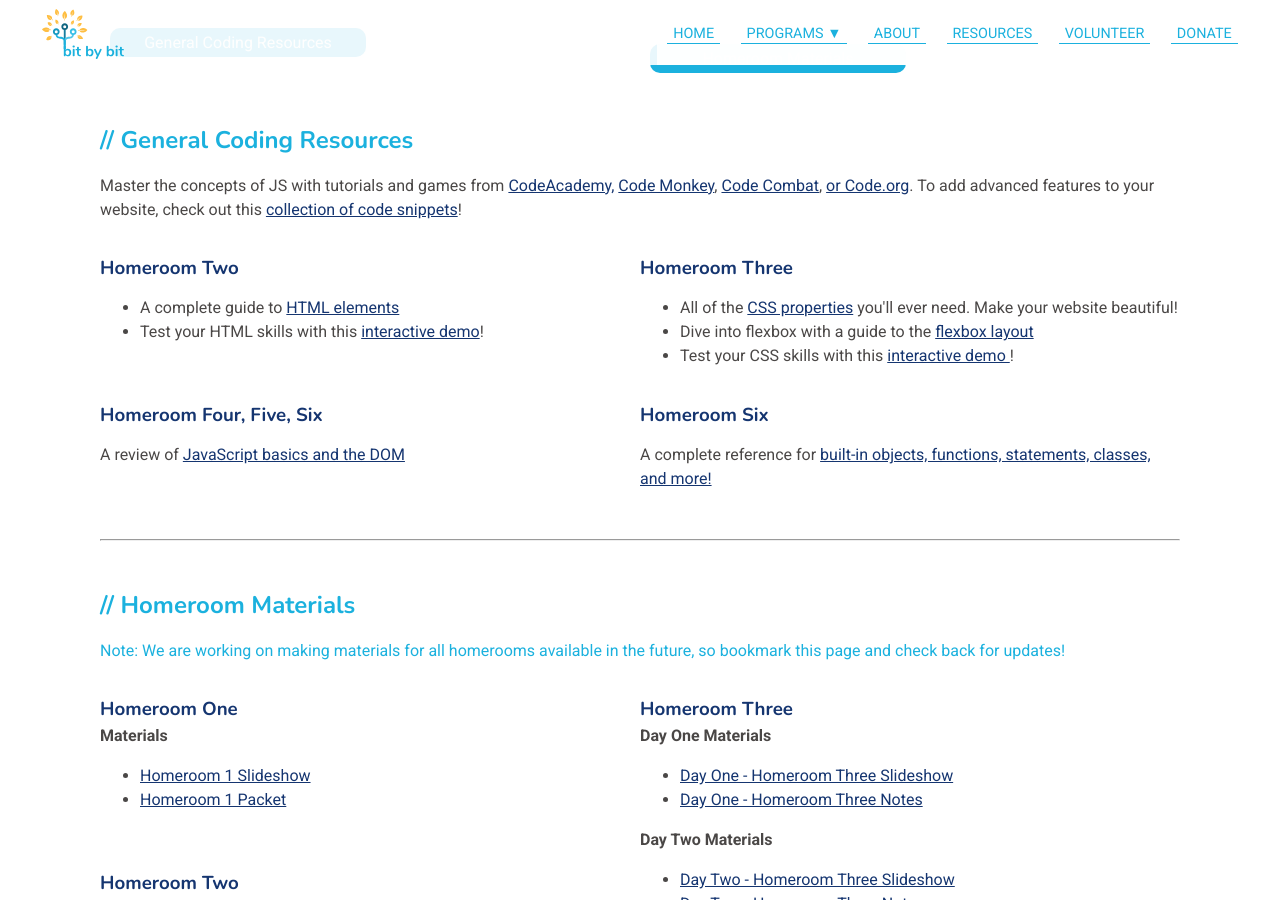
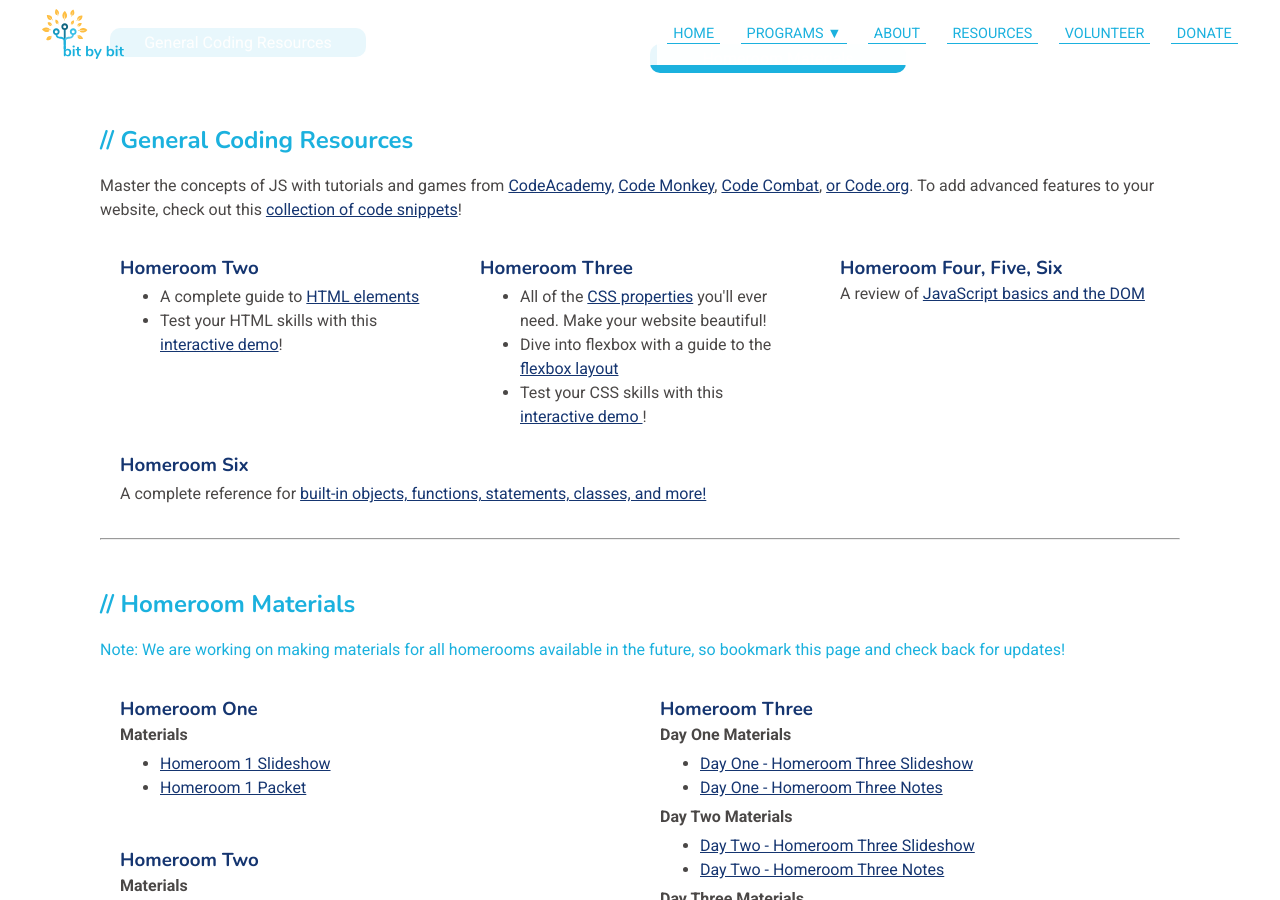
Before and after one commit to bit-by-bit-coding/bxb-website, a Jekyll site: the page built from ffresources.html, in a window 1280 px wide and 900 px high, scrolled down 452 px. Built offline with Jekyll 4.4.1, drawn with Linux system fonts in a browser that asks for light colours; nearby versions of some CDN libraries.

Commit message:
correct spacing

```diff
--- a/styles/resources.scss
+++ b/styles/resources.scss
@@ -79,15 +79,35 @@
   justify-content: flex-start;
 }
 
-@media (min-width: 768px) {
+.room-item {
+  width: 50vw;
+  flex: 1 1 35vw;
+  margin: 0 20px;
+
+  strong{
+    margin-top: 100px;
+  }
+  ul{
+    margin: 5px 0;
+  }
+  p{
+    margin: 0;
+  }
+}
+
+.top{
+  min-width: 250px;
+}
+
+@media (min-width: 875px) {
   .resources-container{
-      flex-direction: row;
+    flex-direction: row;
   }
   .resources-column {
     width: 35vw;
   }
   .room-item {
-    flex: 1 1 35vw;
+    flex: 1 1 15vw;
   }
 }
 
```
